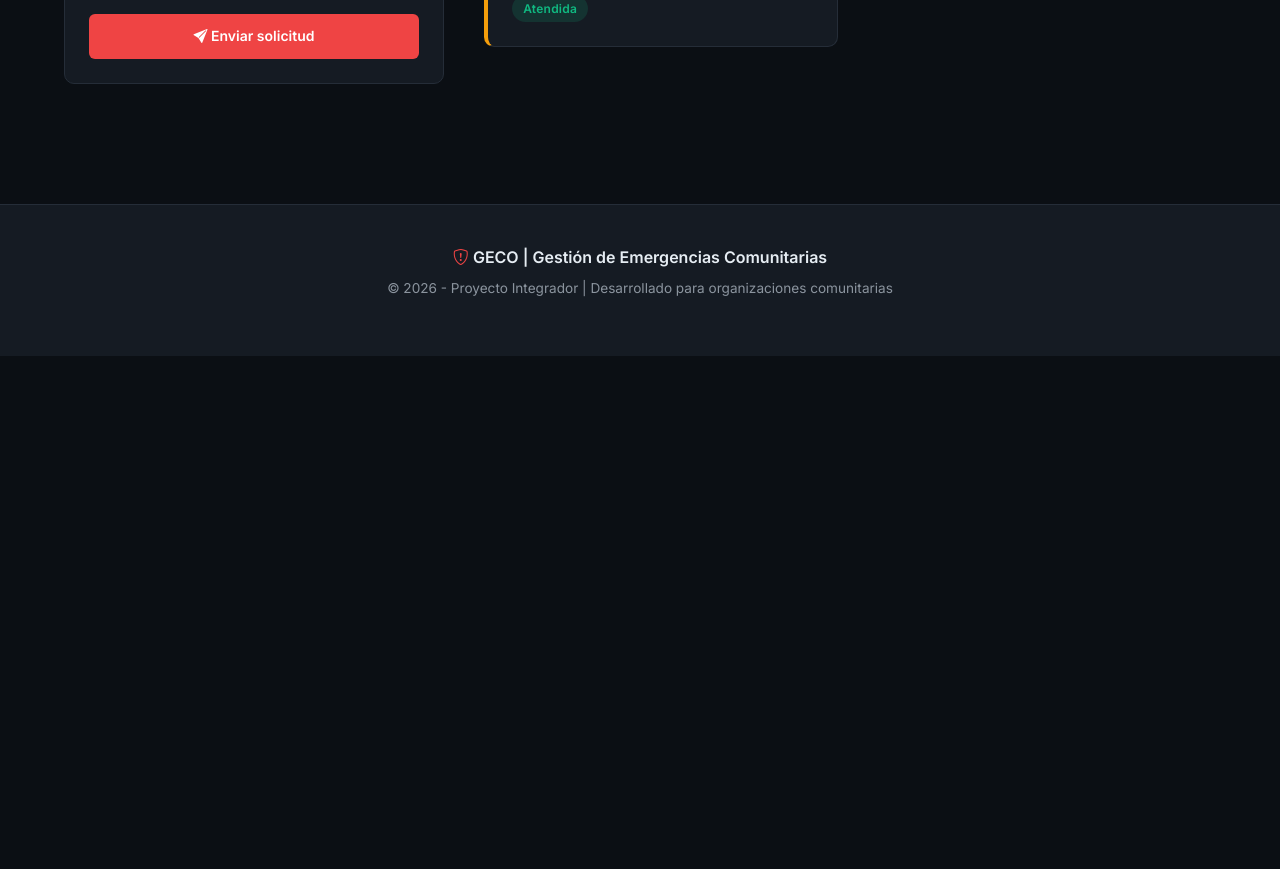
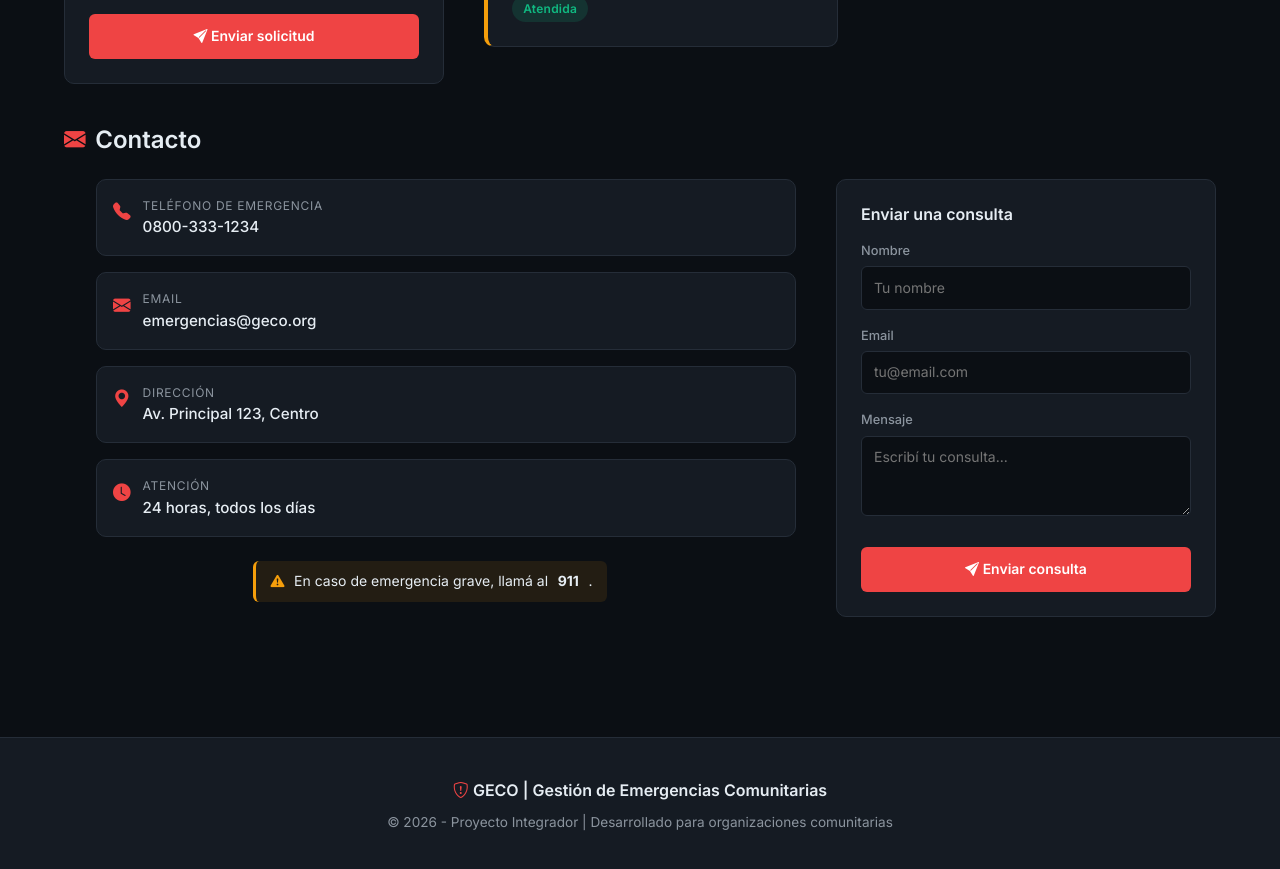
Before and after one commit to conty-111/geco-frontend, a React (Vite) app: page / in a window 1280 px wide. Shown: the part 1400-2269 px from the top of the page. Before the commit the page ends 1756 px from the top, so only its background shows below. Built offline with nearby package versions, Linux system fonts and the light colour scheme.

Commit message:
feat: agrega seccion Contacto con datos de la organizacion y formulario de consulta

```diff
--- a/src/App.jsx
+++ b/src/App.jsx
@@ -5,12 +5,14 @@ import Footer from "./components/layout/Footer";
 import Tarjeta from "./components/ui/Tarjeta";
 import TituloSeccion from "./components/ui/TituloSeccion";
 import { emergencias } from "./data/emergencias";
+import Contacto from "./components/sections/Contacto";
 
 export default function App() {
   return (
     <>
       <Navbar />
       <Hero />
+
 
       <main className="contenido">
         <section className="seccion">
@@ -31,6 +33,7 @@ export default function App() {
         </section>
 
         <Solicitudes />
+        <Contacto />
       </main>
 
       <Footer />
--- /dev/null
+++ b/src/components/sections/Contacto.jsx
@@ -0,0 +1,138 @@
+/* ============================================================
+   CONTACTO — Datos de la organización y formulario de consulta
+   Usa useState para el formulario y su validación.
+   ============================================================ */
+
+import { useState } from "react";
+import TituloSeccion from "../ui/TituloSeccion";
+
+const FORM_VACIO = {
+  nombre: "",
+  email: "",
+  mensaje: "",
+};
+
+const DATOS = [
+  { icono: "bi-telephone-fill", label: "Teléfono de emergencia", valor: "0800-333-1234" },
+  { icono: "bi-envelope-fill", label: "Email", valor: "emergencias@geco.org" },
+  { icono: "bi-geo-alt-fill", label: "Dirección", valor: "Av. Principal 123, Centro" },
+  { icono: "bi-clock-fill", label: "Atención", valor: "24 horas, todos los días" },
+];
+
+export default function Contacto() {
+  const [form, setForm] = useState(FORM_VACIO);
+  const [errores, setErrores] = useState({});
+  const [mensaje, setMensaje] = useState(null);
+
+  function manejarCambio(evento) {
+    const { name, value } = evento.target;
+    setForm({ ...form, [name]: value });
+  }
+
+  function validar() {
+    const nuevosErrores = {};
+
+    if (!form.nombre.trim()) nuevosErrores.nombre = "Indicá tu nombre";
+
+    if (!form.email.trim()) {
+      nuevosErrores.email = "Dejá un email de contacto";
+    } else if (!form.email.includes("@")) {
+      nuevosErrores.email = "El email no parece válido";
+    }
+
+    if (!form.mensaje.trim()) nuevosErrores.mensaje = "Escribí tu consulta";
+
+    return nuevosErrores;
+  }
+
+  function manejarEnvio(evento) {
+    evento.preventDefault();
+
+    const nuevosErrores = validar();
+    setErrores(nuevosErrores);
+
+    if (Object.keys(nuevosErrores).length > 0) {
+      setMensaje({ tipo: "error", texto: "Revisá los campos marcados antes de enviar." });
+      return;
+    }
+
+    setForm(FORM_VACIO);
+    setMensaje({ tipo: "exito", texto: "Consulta enviada. Te vamos a responder a la brevedad." });
+  }
+
+  return (
+    <section id="contacto" className="seccion">
+      <TituloSeccion icono="bi-envelope-fill" texto="Contacto" />
+
+      <div className="contacto-layout">
+        {/* Columna izquierda: datos de la organización */}
+        <div className="contacto-datos">
+          <ul className="contacto-lista">
+            {DATOS.map((dato) => (
+              <li key={dato.label} className="contacto-item">
+                <i className={`bi ${dato.icono}`}></i>
+                <div>
+                  <span className="contacto-label">{dato.label}</span>
+                  <span className="contacto-valor">{dato.valor}</span>
+                </div>
+              </li>
+            ))}
+          </ul>
+
+          <p className="contacto-aviso">
+            <i className="bi bi-exclamation-triangle-fill"></i>
+            En caso de emergencia grave, llamá al <strong>911</strong>.
+          </p>
+        </div>
+
+        {/* Columna derecha: formulario de consulta */}
+        <form className="formulario" onSubmit={manejarEnvio} noValidate>
+          <h3 className="formulario-titulo">Enviar una consulta</h3>
+
+          <label htmlFor="nombre">Nombre</label>
+          <input
+            type="text"
+            id="nombre"
+            name="nombre"
+            value={form.nombre}
+            onChange={manejarCambio}
+            placeholder="Tu nombre"
+            className={errores.nombre ? "campo-invalido" : ""}
+          />
+          {errores.nombre && <span className="error-texto">{errores.nombre}</span>}
+
+          <label htmlFor="email">Email</label>
+          <input
+            type="email"
+            id="email"
+            name="email"
+            value={form.email}
+            onChange={manejarCambio}
+            placeholder="tu@email.com"
+            className={errores.email ? "campo-invalido" : ""}
+          />
+          {errores.email && <span className="error-texto">{errores.email}</span>}
+
+          <label htmlFor="mensaje">Mensaje</label>
+          <textarea
+            id="mensaje"
+            name="mensaje"
+            value={form.mensaje}
+            onChange={manejarCambio}
+            placeholder="Escribí tu consulta..."
+            className={errores.mensaje ? "campo-invalido" : ""}
+          ></textarea>
+          {errores.mensaje && <span className="error-texto">{errores.mensaje}</span>}
+
+          <button type="submit" className="boton-enviar">
+            <i className="bi bi-send-fill"></i> Enviar consulta
+          </button>
+
+          {mensaje && (
+            <p className={`mensaje mensaje-${mensaje.tipo}`}>{mensaje.texto}</p>
+          )}
+        </form>
+      </div>
+    </section>
+  );
+}
--- a/src/styles/globals.css
+++ b/src/styles/globals.css
@@ -376,8 +376,72 @@ a {
 .solicitudes-lista .grilla-tarjetas {
   grid-template-columns: repeat(auto-fit, minmax(280px, 1fr));
 }
+/* ---- 5.3 Contacto ---- */
+.contacto-layout {
+  display: grid;
+  grid-template-columns: minmax(0, 1fr) minmax(0, 380px);
+  gap: var(--esp-lg);
+  align-items: start;
+}
 
-/* ---- 5.3 Formularios ---- */
+.contacto-lista {
+  list-style: none;
+  display: grid;
+  gap: var(--esp-sm);
+}
+
+.contacto-item {
+  display: flex;
+  align-items: flex-start;
+  gap: 0.75rem;
+  padding: var(--esp-sm);
+  background-color: var(--superficie);
+  border: 1px solid var(--borde);
+  border-radius: var(--radio);
+}
+
+.contacto-item .bi {
+  color: var(--alerta);
+  font-size: 1.1rem;
+  margin-top: 0.15rem;
+}
+
+.contacto-label {
+  display: block;
+  font-size: 0.75rem;
+  color: var(--texto-secundario);
+  text-transform: uppercase;
+  letter-spacing: 0.06em;
+}
+
+.contacto-valor {
+  display: block;
+  font-size: 0.95rem;
+  color: var(--texto);
+  font-weight: 500;
+}
+
+/* Aviso destacado*/
+/* Aviso destacado: ancho ajustado al texto y centrado en la columna */
+.contacto-aviso {
+  display: flex;
+  width: fit-content;
+  margin: var(--esp-md) auto 0 auto;
+  align-items: center;
+  gap: 0.6rem;
+  padding: 0.6rem 0.9rem;
+  background-color: rgba(245, 158, 11, 0.1);
+  border-left: 3px solid var(--atencion);
+  border-radius: 6px;
+  font-size: 0.875rem;
+  color: var(--texto);
+}
+
+.contacto-aviso .bi {
+  color: var(--atencion);
+}
+
+/* ---- 5.4 Formularios ---- */
 .formulario {
   background-color: var(--superficie);
   border: 1px solid var(--borde);
@@ -479,6 +543,10 @@ a {
   .solicitudes-layout {
     grid-template-columns: 1fr;
   }
+
+  .contacto-layout {
+    grid-template-columns: 1fr;
+  }
 }
 
 /* ---- Celular: hasta 768px ---- */
```
